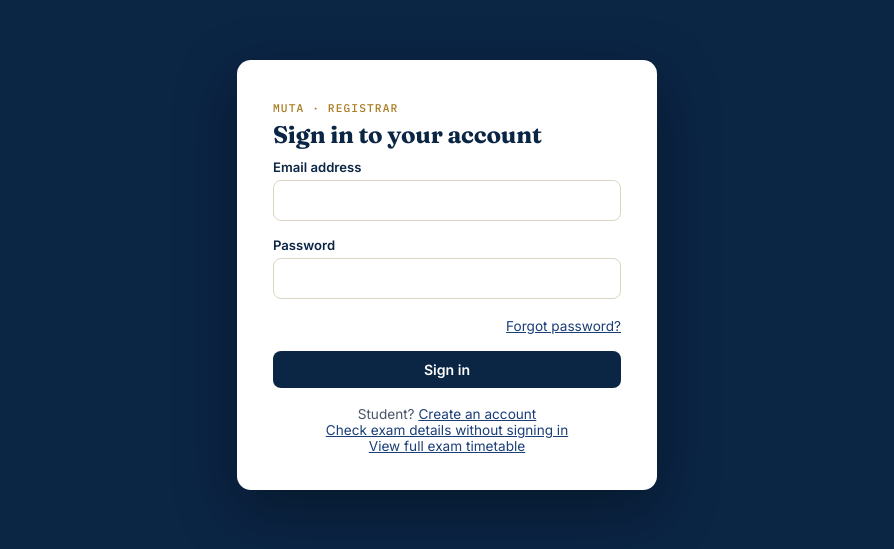
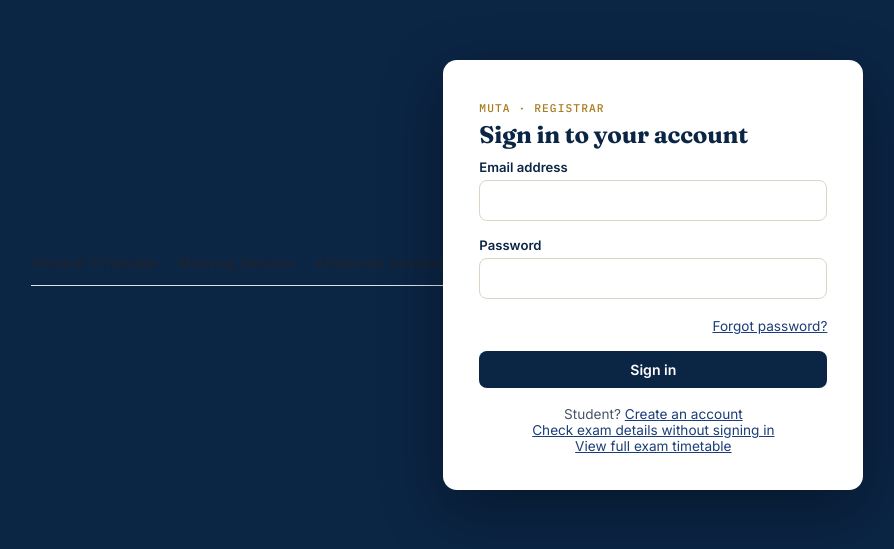
Before and after one commit to mutawakilshani3-debug/ussd-exam-management-system, a React (Create React App) app in the folder frontend/: page /login in a window 1280 px wide. Shown: the part 125-674 px from the top of the page, without its empty margins (193-1087 px from the left). Built offline with nearby package versions, Linux system fonts and the light colour scheme; no server answers.

Commit message:
Update Login.js

```diff
--- a/frontend/src/pages/Login.js
+++ b/frontend/src/pages/Login.js
@@ -2,6 +2,7 @@ import { useState } from 'react';
 import { Link, useNavigate } from 'react-router-dom';
 import { useAuth } from '../context/AuthContext';
 import { toast } from 'react-toastify';
+import TimetableNav from '../components/TimetableNav';
 
 const ROLE_HOME = { admin: '/admin', examiner: '/examiner', invigilator: '/invigilator', student: '/student' };
 
@@ -27,6 +28,7 @@ export default function Login() {
 
   return (
     <div className="auth-page">
+      <TimetableNav />
       <div className="auth-card">
         <span className="eyebrow">MUTA · Registrar</span>
         <h1>Sign in to your account</h1>
```
